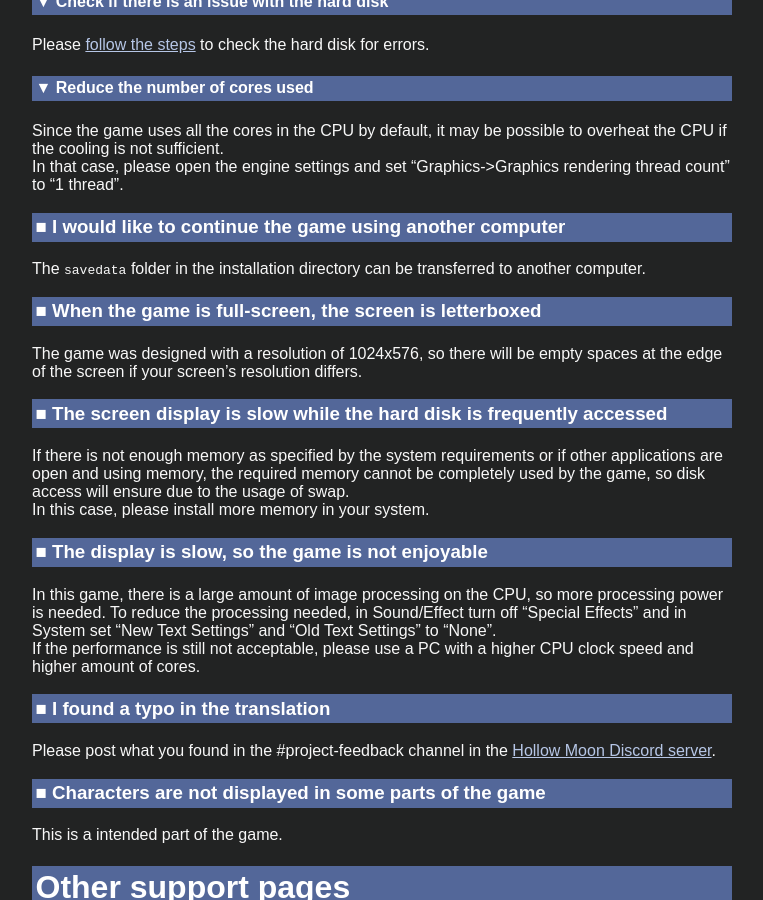
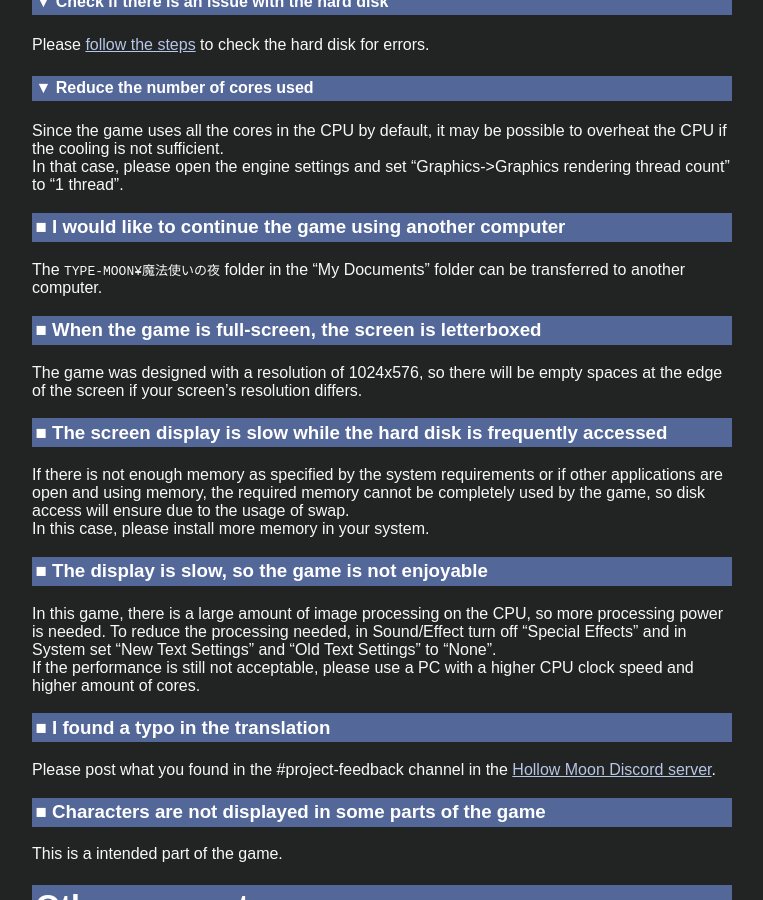
Before and after one commit to Hollow-Moon/Hollow-Moon.github.io, a Jekyll site: the page built from wohn-tl/faq.md, in a window 1280 px wide and 900 px high, scrolled down 1790 px. Shown: the whole window, without its empty margins (258-1021 px from the left). Built offline with Jekyll 4.4.1, drawn with Linux system fonts in a browser that asks for light colours.

Commit message:
Correct information about savedata location

```diff
--- a/wohn-tl/faq.md
+++ b/wohn-tl/faq.md
@@ -56,7 +56,7 @@ Since the game uses all the cores in the CPU by default, it may be possible to o
 In that case, please open the engine settings and set "Graphics->Graphics rendering thread count" to "1 thread".
 
 ### I would like to continue the game using another computer
-The `savedata` folder in the installation directory can be transferred to another computer.
+The `TYPE-MOON¥魔法使いの夜` folder in the "My Documents" folder can be transferred to another computer.
 
 ### When the game is full-screen, the screen is letterboxed
 The game was designed with a resolution of 1024x576, so there will be empty spaces at the edge of the screen if your screen's resolution differs.
```
